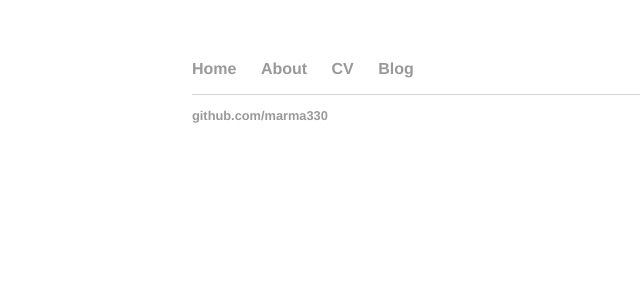
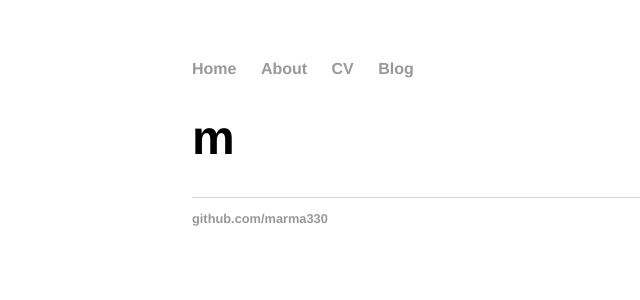
Before and after one commit to marma330/marma330.github.io, a Jekyll site: the page built from index.html, in a window 1280 px wide. Shown: the top 300 px of the page, without its empty margins (0-640 px from the left). Built offline with Jekyll 4.4.1, drawn with Linux system fonts in a browser that asks for light colours; Markdown is read by kramdown in place of the engine named in the settings.

Commit message:
Update index.html

```diff
--- a/index.html
+++ b/index.html
@@ -1,30 +1,8 @@
-<!DOCTYPE html>
-<html>
-	<head>
-		<title>m</title>
+---
+layout: default
+title: m
+---
+<div class="blurb">
+	<h1>m</h1>
 
-		<!-- link to main stylesheet -->
-		<link rel="stylesheet" type="text/css" href="/css/main.css">
-	</head>
-	<body>
-		<nav>
-    		<ul>
-        		<li><a href="/">Home</a></li>
-	        	<li><a href="/about">About</a></li>
-        		<li><a href="/cv">CV</a></li>
-        		<li><a href="/blog">Blog</a></li>
-    		</ul>
-		</nav>
-		<div class="container">
-    		<div class="blurb">
-
-
-    		</div><!-- /.blurb -->
-		</div><!-- /.container -->
-		<footer>
-    		<ul>
-          <li><a href="https://github.com/marma330">github.com/marma330</a></li>
-			</ul>
-		</footer>
-	</body>
-</html>
+</div><!-- /.blurb -->
```
